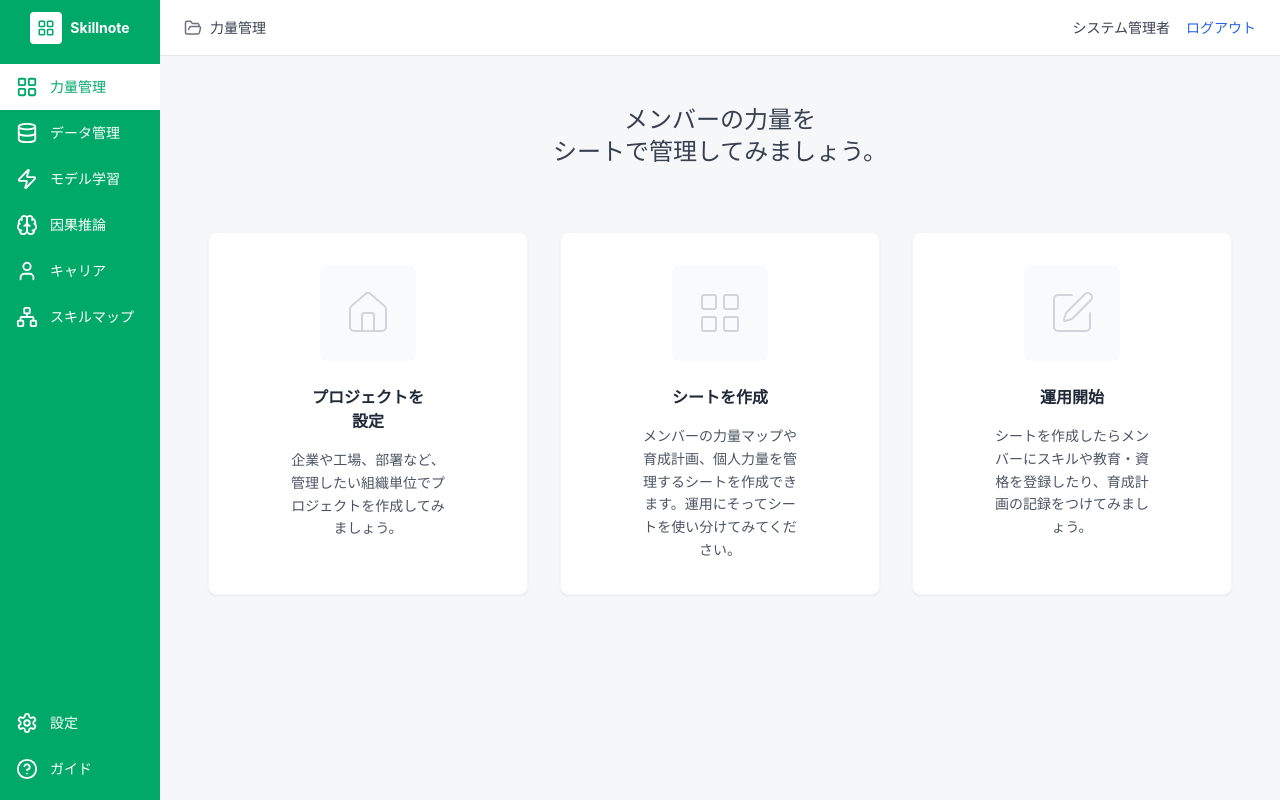
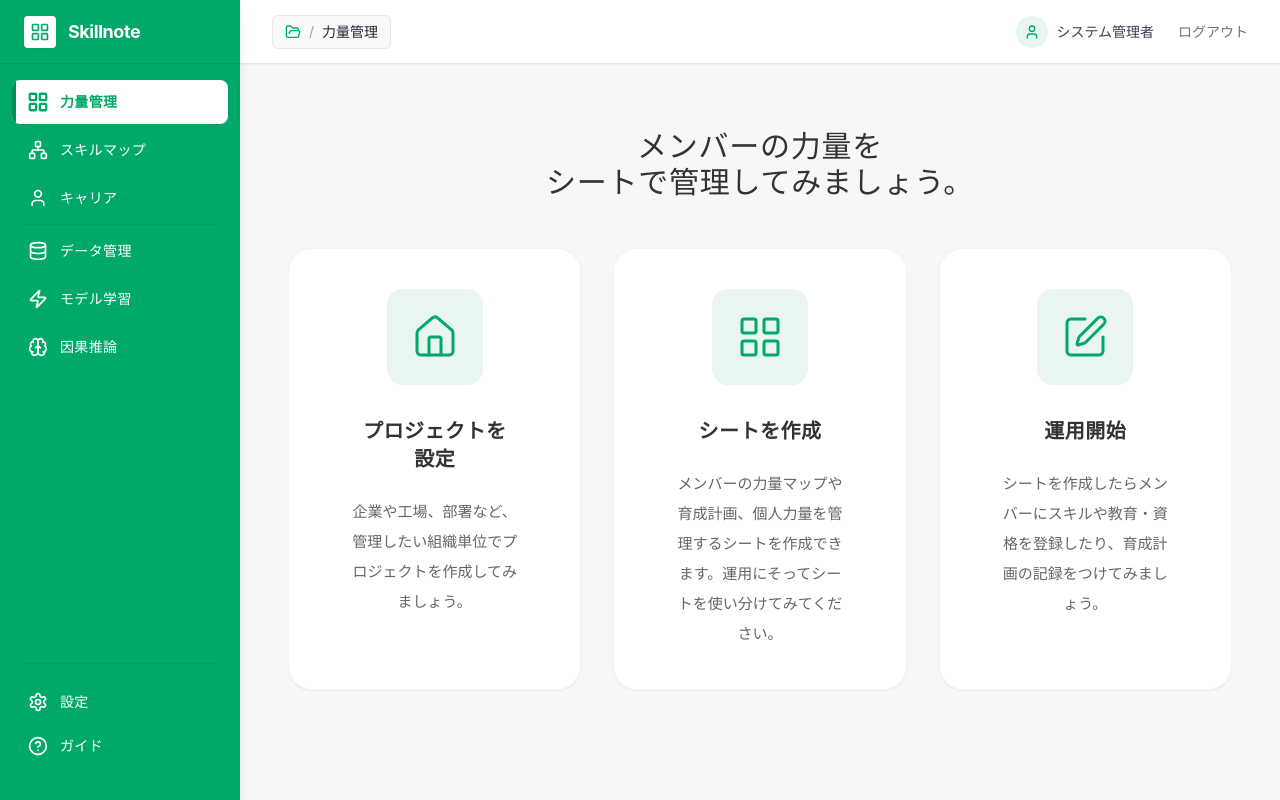
Before and after one commit to ykato27/CareerNavigator, a React (Vite) app in the folder frontend/: page / in a window 1280 px wide. Built offline with nearby package versions, Linux system fonts and the light colour scheme.

Commit message:
Refactor frontend design to match Skillnote style

```diff
--- a/frontend/src/App.tsx
+++ b/frontend/src/App.tsx
@@ -16,15 +16,23 @@ const NavItem = ({ to, icon: Icon, label }: { to: string; icon: any; label: stri
     <Link
       to={to}
       className={`
-        flex items-center gap-3 py-3 px-4 transition-colors
+        flex items-center gap-3 py-3 px-4 rounded-lg transition-all duration-200 group relative overflow-hidden
         ${isActive
-          ? 'bg-white text-[#00A968]'
-          : 'text-white hover:bg-white/10'
+          ? 'bg-white text-[#00A968] shadow-sm font-bold'
+          : 'text-white hover:bg-[#00965E] font-medium'
         }
       `}
     >
-      <Icon size={22} strokeWidth={2} />
-      <span className="text-sm font-medium whitespace-nowrap">{label}</span>
+      {isActive && (
+        <div className="absolute left-0 top-0 bottom-0 w-1 bg-[#008F58] rounded-l-lg" />
+      )}
+      <Icon size={20} strokeWidth={isActive ? 2.5 : 2} className={`transition-transform duration-200 ${isActive ? 'scale-110' : 'group-hover:scale-110'}`} />
+      <span className="text-sm whitespace-nowrap tracking-wide">{label}</span>
+      {!isActive && (
+        <div className="absolute right-2 opacity-0 group-hover:opacity-100 transition-opacity">
+          <div className="w-1.5 h-1.5 rounded-full bg-white/50" />
+        </div>
+      )}
     </Link>
   );
 };
@@ -59,26 +67,31 @@ function App() {
   return (
     <div className="flex min-h-screen bg-[#F5F7F9]">
       {/* Sidebar */}
-      <aside className="w-[160px] bg-[#00A968] flex flex-col">
+      <aside className="w-[240px] bg-[#00A968] flex flex-col h-screen sticky top-0 shadow-lg z-50">
         {/* Logo */}
-        <div className="h-14 flex items-center justify-center px-4 py-3">
-          <div className="flex items-center gap-2">
-            <div className="w-8 h-8 bg-white rounded flex items-center justify-center flex-shrink-0">
-              <LayoutGrid size={18} className="text-[#00A968]" />
+        <div className="h-16 flex items-center px-6 border-b border-[#00965E]">
+          <div className="flex items-center gap-3">
+            <div className="w-8 h-8 bg-white rounded flex items-center justify-center flex-shrink-0 shadow-sm">
+              <LayoutGrid size={20} className="text-[#00A968]" />
             </div>
-            <span className="text-white text-sm font-bold">Skillnote</span>
+            <span className="text-white text-lg font-bold tracking-tight">Skillnote</span>
           </div>
         </div>
 
         {/* Navigation */}
-        <nav className="flex-1 flex flex-col py-2">
+        <nav className="flex-1 flex flex-col py-4 overflow-y-auto custom-scrollbar">
+          <div className="space-y-1 px-3">
             <NavItem to="/" icon={LayoutGrid} label="力量管理" />
+            <NavItem to="/skill-map" icon={Network} label="スキルマップ" />
+            <NavItem to="/career-dashboard" icon={User} label="キャリア" />
+            <div className="my-4 border-t border-[#00965E]/50 mx-2"></div>
             <NavItem to="/data-upload" icon={Database} label="データ管理" />
             <NavItem to="/model-training" icon={Zap} label="モデル学習" />
             <NavItem to="/causal-recommendation" icon={Brain} label="因果推論" />
-          <NavItem to="/career-dashboard" icon={User} label="キャリア" />
-          <NavItem to="/skill-map" icon={Network} label="スキルマップ" />
-          <div className="mt-auto">
+          </div>
+
+          <div className="mt-auto px-3 pb-4">
+            <div className="my-4 border-t border-[#00965E]/50 mx-2"></div>
             <NavItem to="/settings" icon={Settings} label="設定" />
             <NavItem to="/help" icon={HelpCircle} label="ガイド" />
           </div>
@@ -86,23 +99,30 @@ function App() {
       </aside>
 
       {/* Main Content Area */}
-      <div className="flex-1 flex flex-col">
+      <div className="flex-1 flex flex-col min-w-0">
         {/* Top Navigation Bar */}
-        <header className="h-14 bg-white border-b border-gray-200 flex items-center justify-between px-6">
+        <header className="h-16 bg-white border-b border-gray-200 flex items-center justify-between px-8 sticky top-0 z-40 shadow-sm">
           <div className="flex items-center gap-4">
-            <div className="flex items-center gap-2 text-sm text-gray-700">
-              <FolderOpen size={18} className="text-gray-500" />
-              <span>{getPageTitle()}</span>
+            <div className="flex items-center gap-2 text-sm text-gray-600 bg-gray-50 px-3 py-1.5 rounded-md border border-gray-200">
+              <FolderOpen size={16} className="text-[#00A968]" />
+              <span className="text-gray-400">/</span>
+              <span className="font-medium text-gray-800">{getPageTitle()}</span>
             </div>
           </div>
-          <div className="flex items-center gap-4">
-            <span className="text-sm text-gray-700">システム管理者</span>
-            <button className="text-sm text-blue-600 hover:text-blue-700">ログアウト</button>
+          <div className="flex items-center gap-6">
+            <div className="flex items-center gap-2">
+              <div className="w-8 h-8 bg-[#00A968]/10 rounded-full flex items-center justify-center text-[#00A968]">
+                <User size={16} />
+              </div>
+              <span className="text-sm font-medium text-gray-700">システム管理者</span>
+            </div>
+            <button className="text-sm text-gray-500 hover:text-[#00A968] transition-colors font-medium">ログアウト</button>
           </div>
         </header>
 
         {/* Main Content */}
-        <main className="flex-1">
+        <main className="flex-1 p-8 overflow-x-hidden">
+          <div className="max-w-7xl mx-auto w-full">
             <Routes>
               <Route path="/" element={<Dashboard />} />
               <Route path="/data-upload" element={<DataUpload />} />
@@ -112,6 +132,7 @@ function App() {
               <Route path="/skill-map" element={<OrganizationalSkillMap />} />
               <Route path="/causal-analysis" element={<CausalAnalysis />} />
             </Routes>
+          </div>
         </main>
       </div>
     </div>
--- a/frontend/src/index.css
+++ b/frontend/src/index.css
@@ -9,15 +9,24 @@
     --color-primary-hover: #00965E;
     --color-secondary: #333333;
     --color-background: #F5F7F9;
+    --color-text-main: #333333;
+    --color-text-sub: #666666;
   }
 
   body {
-    font-family: Inter, system-ui, Avenir, Helvetica, Arial, sans-serif;
+    font-family: "Inter", "Noto Sans JP", system-ui, -apple-system, BlinkMacSystemFont, "Segoe UI", Roboto, "Helvetica Neue", Arial, sans-serif;
     line-height: 1.5;
     font-weight: 400;
     margin: 0;
     min-width: 320px;
     min-height: 100vh;
-    background-color: #F5F7F9;
+    background-color: var(--color-background);
+    color: var(--color-text-main);
   }
 }
+
+@layer components {
+  .btn-primary {
+    @apply bg-[#00A968] text-white hover:bg-[#00965E] transition-colors duration-200;
+  }
+}
--- a/frontend/src/pages/Dashboard.tsx
+++ b/frontend/src/pages/Dashboard.tsx
@@ -2,21 +2,21 @@ import { Home, LayoutGrid, Edit } from 'lucide-react';
 
 export const Dashboard = () => {
     return (
-        <div className="flex-1 px-8 py-12">
-            <div className="text-center mb-16">
-                <h2 className="text-2xl font-normal text-gray-700">メンバーの力量を</h2>
-                <h2 className="text-2xl font-normal text-gray-700 mb-2">シートで管理してみましょう。</h2>
+        <div className="flex-1 py-8">
+            <div className="text-center mb-12">
+                <h2 className="text-3xl font-normal text-[#333333] tracking-wide">メンバーの力量を</h2>
+                <h2 className="text-3xl font-normal text-[#333333] mb-4 tracking-wide">シートで管理してみましょう。</h2>
             </div>
 
-            <div className="max-w-5xl mx-auto grid grid-cols-1 md:grid-cols-3 gap-8">
+            <div className="max-w-6xl mx-auto grid grid-cols-1 md:grid-cols-3 gap-8 px-4">
                 {/* Card 1 */}
-                <div className="bg-white rounded-lg shadow-sm border border-gray-100 overflow-hidden hover:shadow-md transition-shadow">
-                    <div className="p-8 flex flex-col items-center text-center">
-                        <div className="w-24 h-24 bg-gray-50 rounded-lg flex items-center justify-center mb-6">
-                            <Home size={48} className="text-gray-300" strokeWidth={1} />
+                <div className="bg-white rounded-3xl shadow-sm border border-gray-100 overflow-hidden hover:shadow-xl transition-all duration-300 group cursor-pointer h-full">
+                    <div className="p-10 flex flex-col items-center text-center h-full">
+                        <div className="w-24 h-24 bg-[#E8F5F0] rounded-2xl flex items-center justify-center mb-8 group-hover:scale-110 transition-transform duration-300">
+                            <Home size={48} className="text-[#00A968]" strokeWidth={1.5} />
                         </div>
-                        <h3 className="text-base font-bold text-gray-800 mb-4">プロジェクトを<br />設定</h3>
-                        <p className="text-sm text-gray-600 leading-relaxed">
+                        <h3 className="text-xl font-bold text-[#333333] mb-6 tracking-wide">プロジェクトを<br />設定</h3>
+                        <p className="text-[15px] text-[#666666] leading-loose">
                             企業や工場、部署など、<br />
                             管理したい組織単位でプ<br />
                             ロジェクトを作成してみ<br />
@@ -26,13 +26,13 @@ export const Dashboard = () => {
                 </div>
 
                 {/* Card 2 */}
-                <div className="bg-white rounded-lg shadow-sm border border-gray-100 overflow-hidden hover:shadow-md transition-shadow">
-                    <div className="p-8 flex flex-col items-center text-center">
-                        <div className="w-24 h-24 bg-gray-50 rounded-lg flex items-center justify-center mb-6">
-                            <LayoutGrid size={48} className="text-gray-300" strokeWidth={1} />
+                <div className="bg-white rounded-3xl shadow-sm border border-gray-100 overflow-hidden hover:shadow-xl transition-all duration-300 group cursor-pointer h-full">
+                    <div className="p-10 flex flex-col items-center text-center h-full">
+                        <div className="w-24 h-24 bg-[#E8F5F0] rounded-2xl flex items-center justify-center mb-8 group-hover:scale-110 transition-transform duration-300">
+                            <LayoutGrid size={48} className="text-[#00A968]" strokeWidth={1.5} />
                         </div>
-                        <h3 className="text-base font-bold text-gray-800 mb-4">シートを作成</h3>
-                        <p className="text-sm text-gray-600 leading-relaxed">
+                        <h3 className="text-xl font-bold text-[#333333] mb-6 tracking-wide">シートを作成</h3>
+                        <p className="text-[15px] text-[#666666] leading-loose">
                             メンバーの力量マップや<br />
                             育成計画、個人力量を管<br />
                             理するシートを作成でき<br />
@@ -44,13 +44,13 @@ export const Dashboard = () => {
                 </div>
 
                 {/* Card 3 */}
-                <div className="bg-white rounded-lg shadow-sm border border-gray-100 overflow-hidden hover:shadow-md transition-shadow">
-                    <div className="p-8 flex flex-col items-center text-center">
-                        <div className="w-24 h-24 bg-gray-50 rounded-lg flex items-center justify-center mb-6">
-                            <Edit size={48} className="text-gray-300" strokeWidth={1} />
+                <div className="bg-white rounded-3xl shadow-sm border border-gray-100 overflow-hidden hover:shadow-xl transition-all duration-300 group cursor-pointer h-full">
+                    <div className="p-10 flex flex-col items-center text-center h-full">
+                        <div className="w-24 h-24 bg-[#E8F5F0] rounded-2xl flex items-center justify-center mb-8 group-hover:scale-110 transition-transform duration-300">
+                            <Edit size={48} className="text-[#00A968]" strokeWidth={1.5} />
                         </div>
-                        <h3 className="text-base font-bold text-gray-800 mb-4">運用開始</h3>
-                        <p className="text-sm text-gray-600 leading-relaxed">
+                        <h3 className="text-xl font-bold text-[#333333] mb-6 tracking-wide">運用開始</h3>
+                        <p className="text-[15px] text-[#666666] leading-loose">
                             シートを作成したらメン<br />
                             バーにスキルや教育・資<br />
                             格を登録したり、育成計<br />
```
Lines whose indentation alone changed are shown as unchanged.
